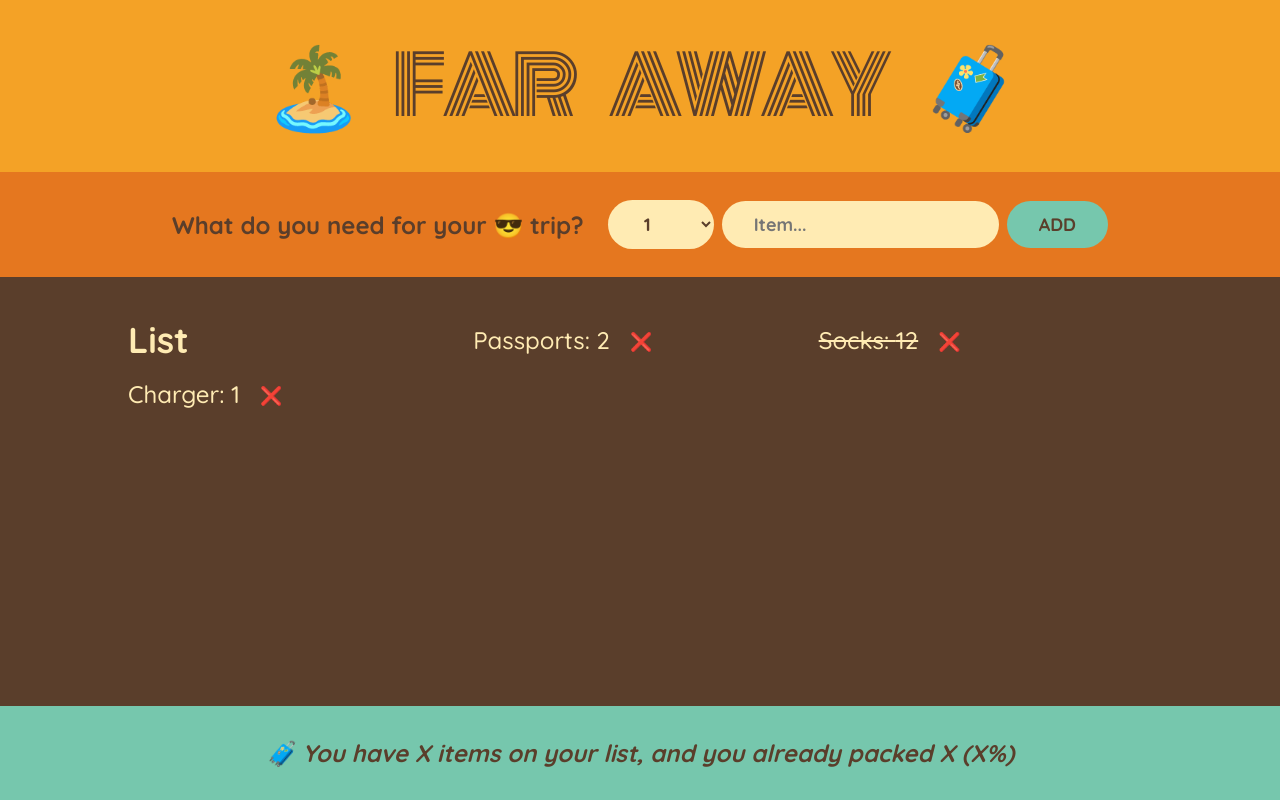
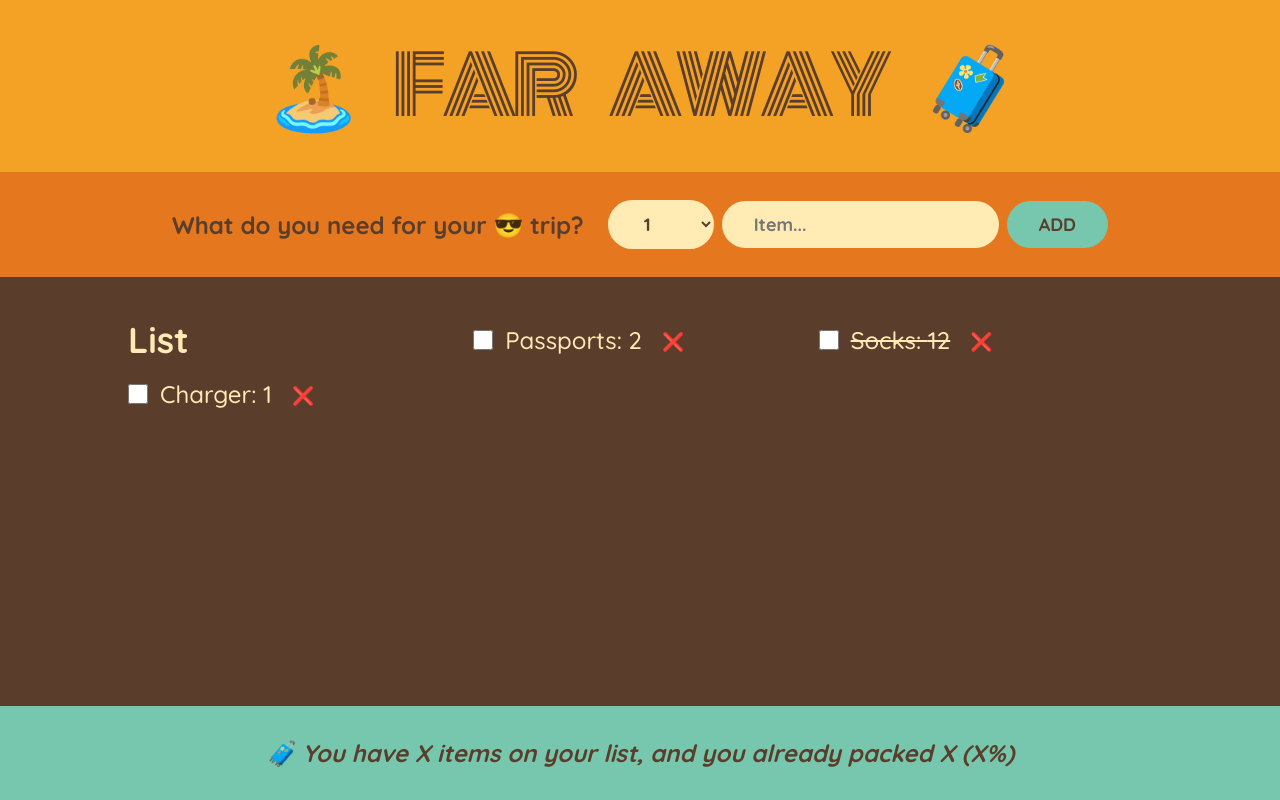
Before and after one commit to atenajoon/travel-list, a React (Create React App) app: page / in a window 1280 px wide. Built offline with nearby package versions, Linux system fonts and the light colour scheme.

Commit message:
packedItems get line-through style and checked the checkbox

```diff
--- a/src/App.js
+++ b/src/App.js
@@ -8,6 +8,7 @@ const initialItems = [
 
 export default function App() {
   const [itemList, setItemList] = useState(initialItems);
+
   function handleAddItem(newItem) {
     setItemList([...itemList, newItem]);
   }
@@ -15,11 +16,21 @@ export default function App() {
     const newList = itemList.filter((item) => item.id !== itemToDelete.id);
     setItemList([...newList]);
   }
+  function handleTogglePack(itemToPack) {
+    const packedItemList = itemList.map((item) =>
+      item.id === itemToPack.id ? { ...item, packed: !item.packed } : item
+    );
+    setItemList(packedItemList);
+  }
   return (
     <div className='app'>
       <Logo />
       <Form onAddItem={handleAddItem} />
-      <PackingList onDeleteItem={handleDeleteItem} itemList={itemList} />
+      <PackingList
+        onDeleteItem={handleDeleteItem}
+        onToggle={handleTogglePack}
+        itemList={itemList}
+      />
       <Stats />
     </div>
   );
@@ -67,9 +78,15 @@ function Form({ onAddItem }) {
   );
 }
 
-function Item({ onDeleteItem, item }) {
+function Item({ onDeleteItem, onToggle, item }) {
   return (
     <li id={item.id}>
+      <input
+        onClick={() => onToggle(item)}
+        name='packed'
+        value={item.packed}
+        type='checkbox'
+      />
       <span style={item.packed ? { textDecoration: 'line-through' } : {}}>
         {item.description}: {item.quantity}{' '}
       </span>
@@ -78,13 +95,18 @@ function Item({ onDeleteItem, item }) {
   );
 }
 
-function PackingList({ onDeleteItem, itemList }) {
+function PackingList({ onDeleteItem, onToggle, itemList }) {
   return (
     <div className='list'>
       <ul>
         <h2>List</h2>
         {itemList.map((item) => (
-          <Item onDeleteItem={onDeleteItem} item={item} key={item.id} />
+          <Item
+            onDeleteItem={onDeleteItem}
+            onToggle={onToggle}
+            item={item}
+            key={item.id}
+          />
         ))}
       </ul>
     </div>
```
